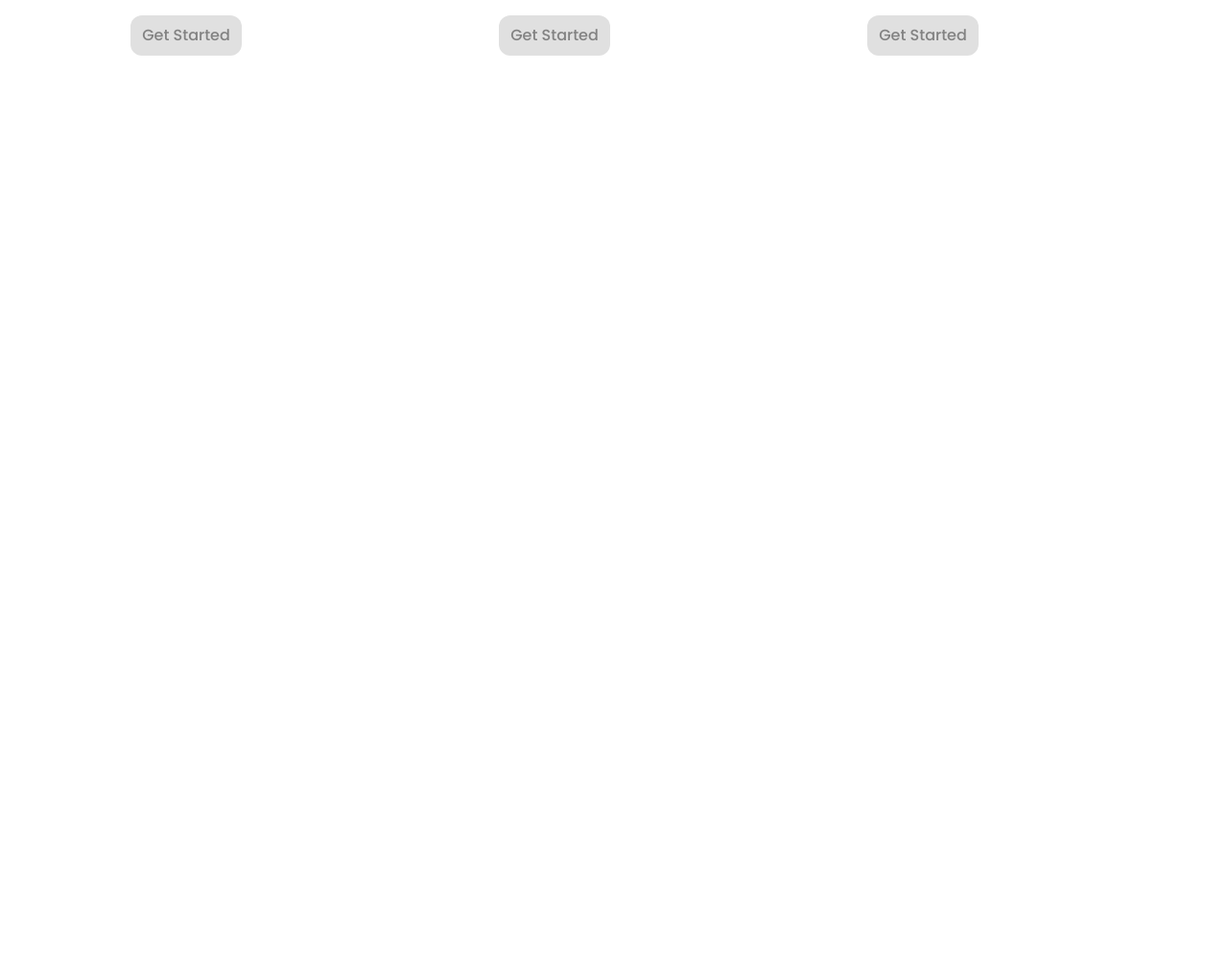
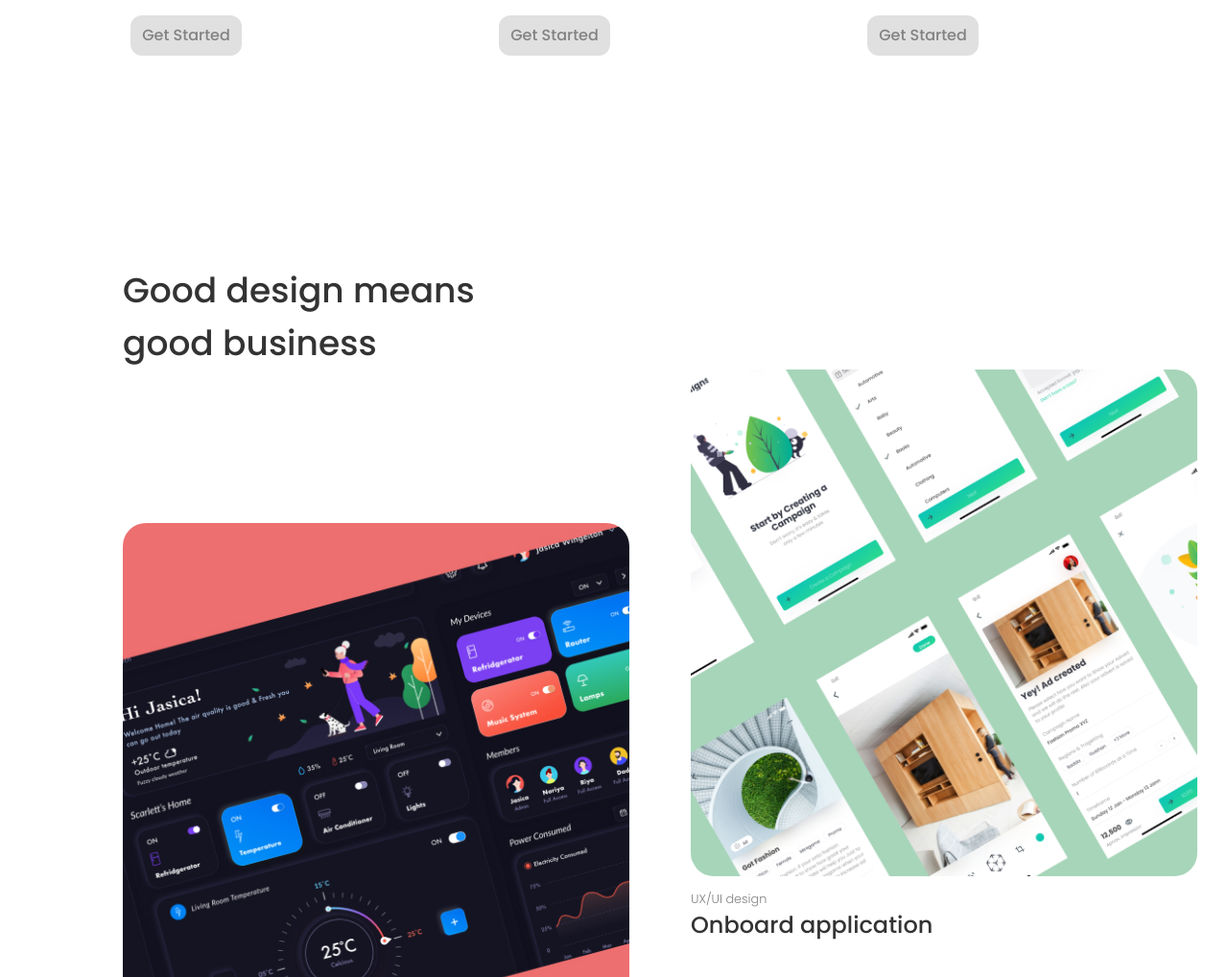
Before and after one commit to NasifAhmed/edie-homepage, a plain HTML site: page index.html in a window 1280 px wide. Shown: the part 1782-2800 px from the top of the page at 96% size. Before the commit the page ends 2057 px from the top, so only its background shows below. Drawn offline with Linux system fonts and the light colour scheme.

Commit message:
Add and finish showcase section

```diff
--- a/index.html
+++ b/index.html
@@ -88,7 +88,44 @@
           </div>
         </div>
       </section>
+
+      <section class="showcase">
+        <div class="showcase-title">
+          <h1 class="main-title">Good design means<br />good business</h1>
+        </div>
+        <div class="showcase-card-container">
+          <div class="showcase-card" id="showcard1">
+            <img
+              src="assets/smarthome.jpg"
+              alt=""
+              class="showcase-card-image"
+            />
+            <h4 class="showcase-card-name">Full stack application</h4>
+            <h2 class="showcase-card-title">Smart home dashboard</h2>
+          </div>
+          <div class="showcase-card" id="showcard2">
+            <img src="assets/onboard.png" alt="" class="showcase-card-image" />
+            <h4 class="showcase-card-name">UX/UI design</h4>
+            <h2 class="showcase-card-title">Onboard application</h2>
+          </div>
+          <div class="showcase-card" id="showcard3">
+            <img src="assets/booking.png" alt="" class="showcase-card-image" />
+            <h4 class="showcase-card-name">Mobile application</h4>
+            <h2 class="showcase-card-title">Booking system</h2>
+          </div>
+          <div class="showcase-card" id="showcard4">
+            <img
+              src="assets/juice-product.png"
+              alt=""
+              class="showcase-card-image"
+            />
+            <h4 class="showcase-card-name">Front End applicati on</h4>
+            <h2 class="showcase-card-title">Juice product homepage</h2>
+          </div>
+        </div>
+      </section>
     </main>
+
     <footer></footer>
   </body>
 </html>
--- a/styles/style.css
+++ b/styles/style.css
@@ -279,6 +279,44 @@ main>section {
     line-height: normal;
 }
 
+/* Showcase section  */
+
+.showcase-card-container {
+    display: grid;
+    grid-template: auto auto / auto auto;
+    align-items: flex-start;
+    row-gap: 4rem;
+    column-gap: 4rem;
+}
+
+.showcase-card-image {
+    border-radius: 24px;
+    margin-bottom: 0.5rem;
+    width: 33rem;
+}
+
+.showcase-card-name {
+    color: #828282;
+    font-family: Poppins;
+    font-size: 0.8rem;
+    font-style: normal;
+    font-weight: 300;
+    line-height: normal;
+}
+
+.showcase-card-title {
+    color: #333;
+    font-family: Poppins;
+    font-size: 1.5rem;
+    font-style: normal;
+    font-weight: 500;
+    line-height: normal;
+}
+
+#showcard1,
+#showcard3 {
+    margin-top: 10rem;
+}
 
 @media screen and (max-width: 1338px) {
     .introduction img {
```
